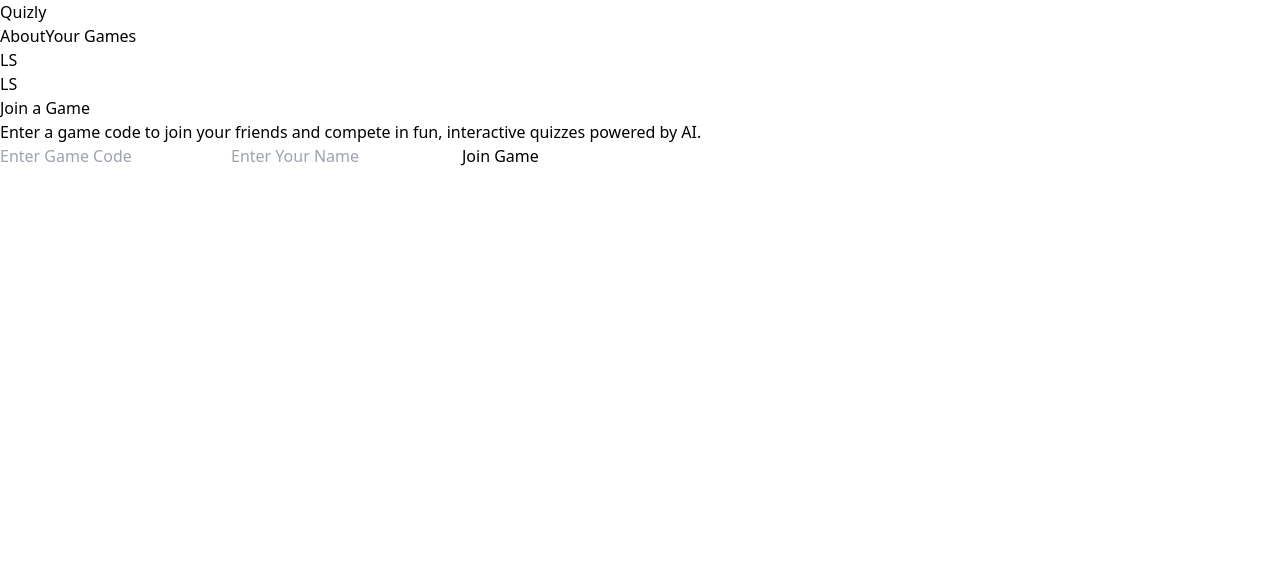
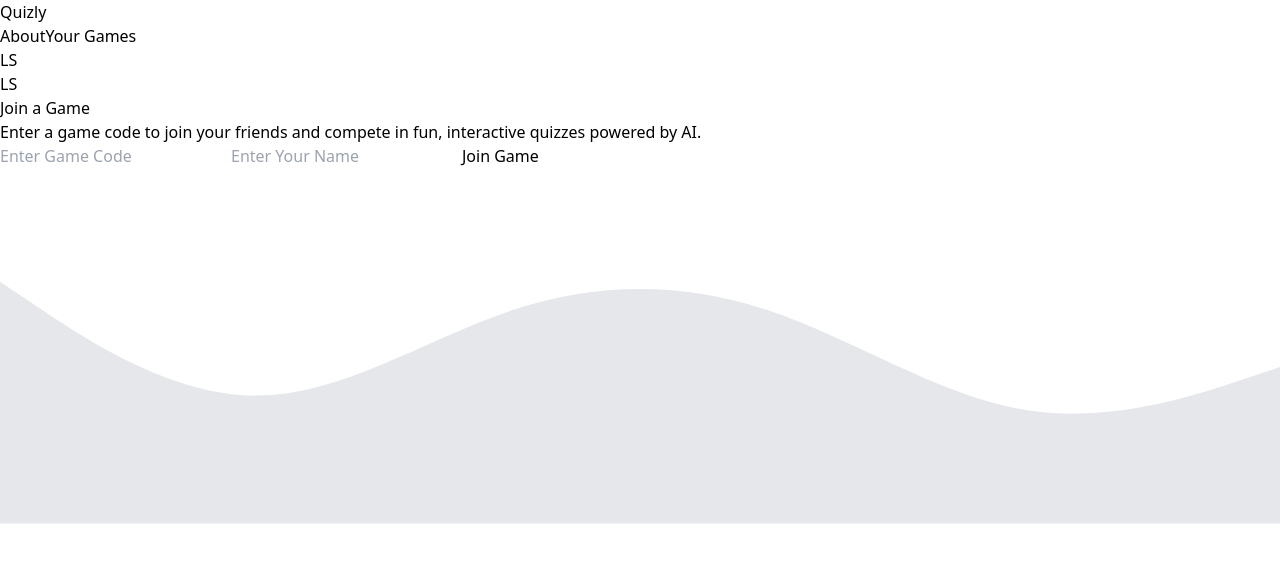
Before and after one commit to aaw3/quizly, a React (Vite) app in the folder frontend/: page /joingame in a window 1280 px wide. Shown: the top 562 px of the page. Built offline with nearby package versions, Linux system fonts and the light colour scheme.

Commit message:
added back waiting for game to start screen

```diff
--- a/frontend/src/pages/JoinGame.tsx
+++ b/frontend/src/pages/JoinGame.tsx
@@ -8,6 +8,7 @@ const JoinGame = () => {
   const [localGameCode, setLocalGameCode] = useState(""); // Input for game code
   const [localPlayerName, setLocalPlayerName] = useState(""); // Input for player name
   const [error, setError] = useState<string | null>(null);
+  const [waiting, setWaiting] = useState(false); // Track waiting state
   const { setGameCode, setPlayerName, setIsGameActive } = useGameContext(); // Access context setters
   const navigate = useNavigate();
 
@@ -23,6 +24,7 @@ const JoinGame = () => {
       // Update context with game data
       setGameCode(localGameCode);
       setPlayerName(localPlayerName);
+      setWaiting(true); // Set waiting state to true
 
       // Establish WebSocket connection
       const socket = new WebSocket(
@@ -37,15 +39,12 @@ const JoinGame = () => {
         console.log("WebSocket message received:", event.data);
 
         try {
-
           const data = event.data;
 
           if (data === "[START]") {
             console.log("Game has started for player, navigating to GamePlay...");
             setIsGameActive(true); // Update game context to active
             navigate("/gameplay", { replace: true }); // Navigate to GamePlay page
-          } else if (data.question) {
-            console.log("Received question data:", data.question);
           } else {
             console.log("Unhandled WebSocket message:", data);
           }
@@ -67,9 +66,11 @@ const JoinGame = () => {
   }, []);
 
   return (
-    <section className="relative bg-gradient-to-b from-blue-50 to-gray-50 min-h-screen pb-96">
+    <section className="relative bg-gradient-to-b bg-white min-h-screen pb-96">
       <Header />
       <div className="container mx-auto flex flex-col items-center px-4 text-center py-20 md:px-10 lg:px-32 xl:max-w-4xl">
+        {!waiting ? (
+          <>
             <h1 className="text-4xl font-extrabold leading-tight sm:text-5xl lg:text-6xl text-gray-800">
               Join a <span className="text-violet-600">Game</span>
             </h1>
@@ -102,6 +103,38 @@ const JoinGame = () => {
             </div>
 
             {error && <p className="text-red-500 mt-4">{error}</p>}
+          </>
+        ) : (
+          <>
+            <h1 className="text-4xl font-extrabold leading-tight sm:text-5xl lg:text-6xl text-gray-800 mb-8">
+              Welcome, <span className="text-violet-600">{localPlayerName}</span>!
+            </h1>
+            <div className="bg-white shadow-lg rounded-xl px-8 py-6 w-full max-w-lg text-left">
+              <div className="space-y-4">
+                <p className="text-lg text-gray-700 font-medium">
+                  <strong>Game Code:</strong>{" "}
+                  <span className="font-mono text-blue-600">{localGameCode}</span>
+                </p>
+                <p className="text-lg text-gray-700">
+                  Waiting for the game to start...
+                </p>
+              </div>
+            </div>
+          </>
+        )}
+      </div>
+
+      <div className="absolute inset-0 pointer-events-none">
+        <svg
+          className="absolute bottom-0 left-0 w-full"
+          xmlns="http://www.w3.org/2000/svg"
+          viewBox="0 0 1440 400"
+        >
+          <path
+            fill="#e5e7eb"
+            d="M0,128L48,160C96,192,192,256,288,256C384,256,480,192,576,160C672,128,768,128,864,160C960,192,1056,256,1152,272C1248,288,1344,256,1392,240L1440,224L1440,400L1392,400C1344,400,1248,400,1152,400C1056,400,960,400,864,400C768,400,672,400,576,400C480,400,384,400,288,400C192,400,96,400,48,400L0,400Z"
+          />
+        </svg>
       </div>
     </section>
   );
```
Lines whose indentation alone changed are shown as unchanged.
